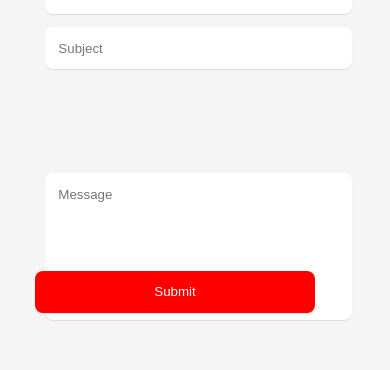
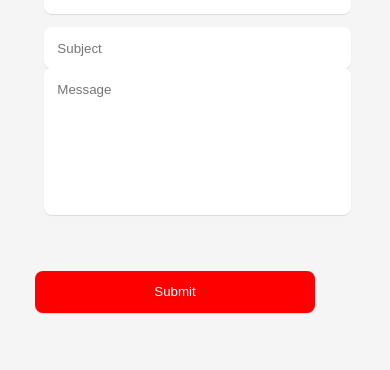
Before and after one commit to Amaranadh9989/Amaranadh_portfolio, a React (Create React App) app: page / in a window 390 px wide. Shown: the part 5610-5980 px from the top of the page. Built offline with nearby package versions, Linux system fonts and the light colour scheme.

Commit message:
responsive testing25

```diff
--- a/src/components/ContactForm.css
+++ b/src/components/ContactForm.css
@@ -153,7 +153,10 @@ h1 {
   .input-subject,
   .input-message {
     width: 80%;
-    margin-left: 5px; /* Adjust the width for better spacing */
+    margin-left: 4px; /* Adjust the width for better spacing */
+  }
+  .input-message{
+    top:-30px;
   }
   #mesage_container {
     margin-right: 0;
```
